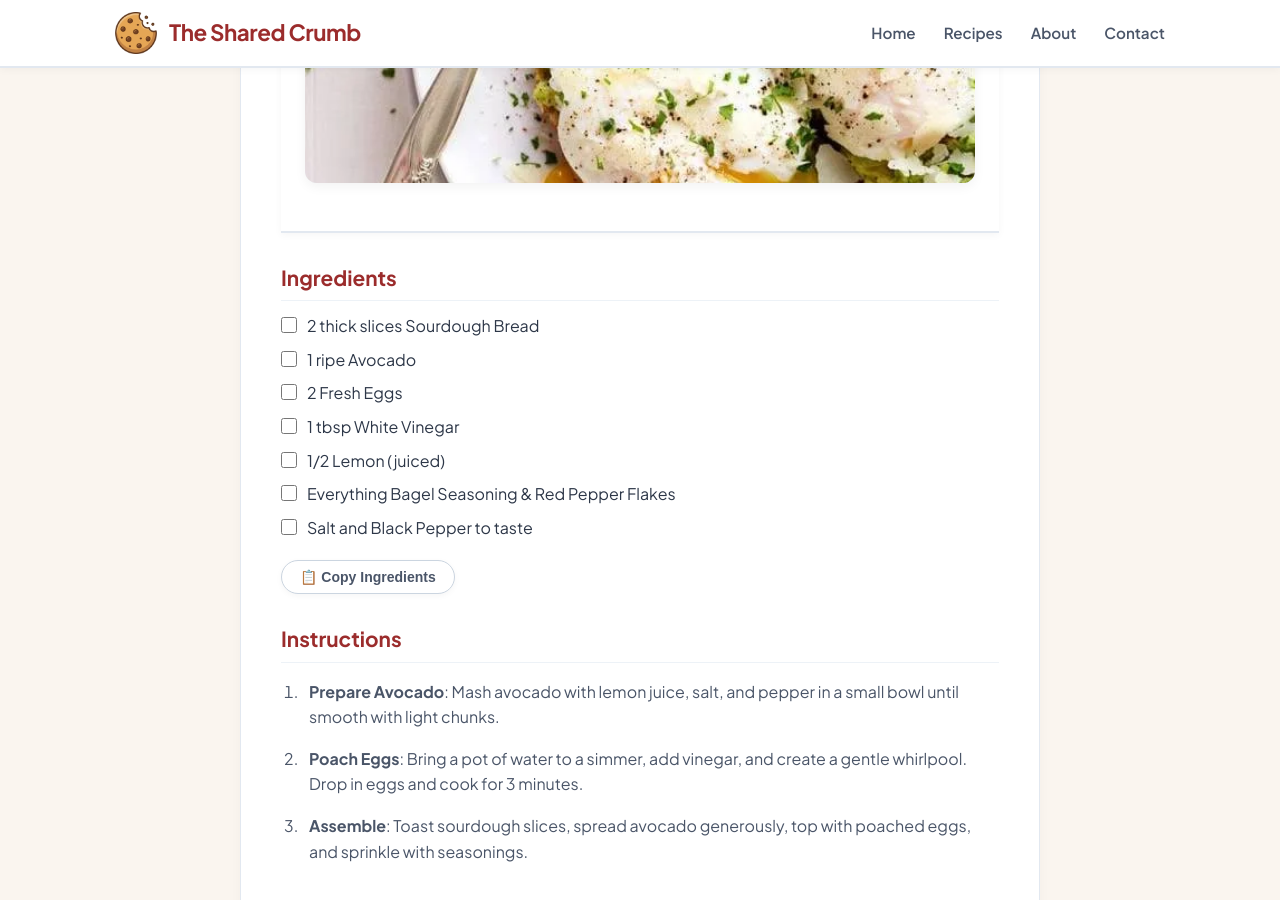
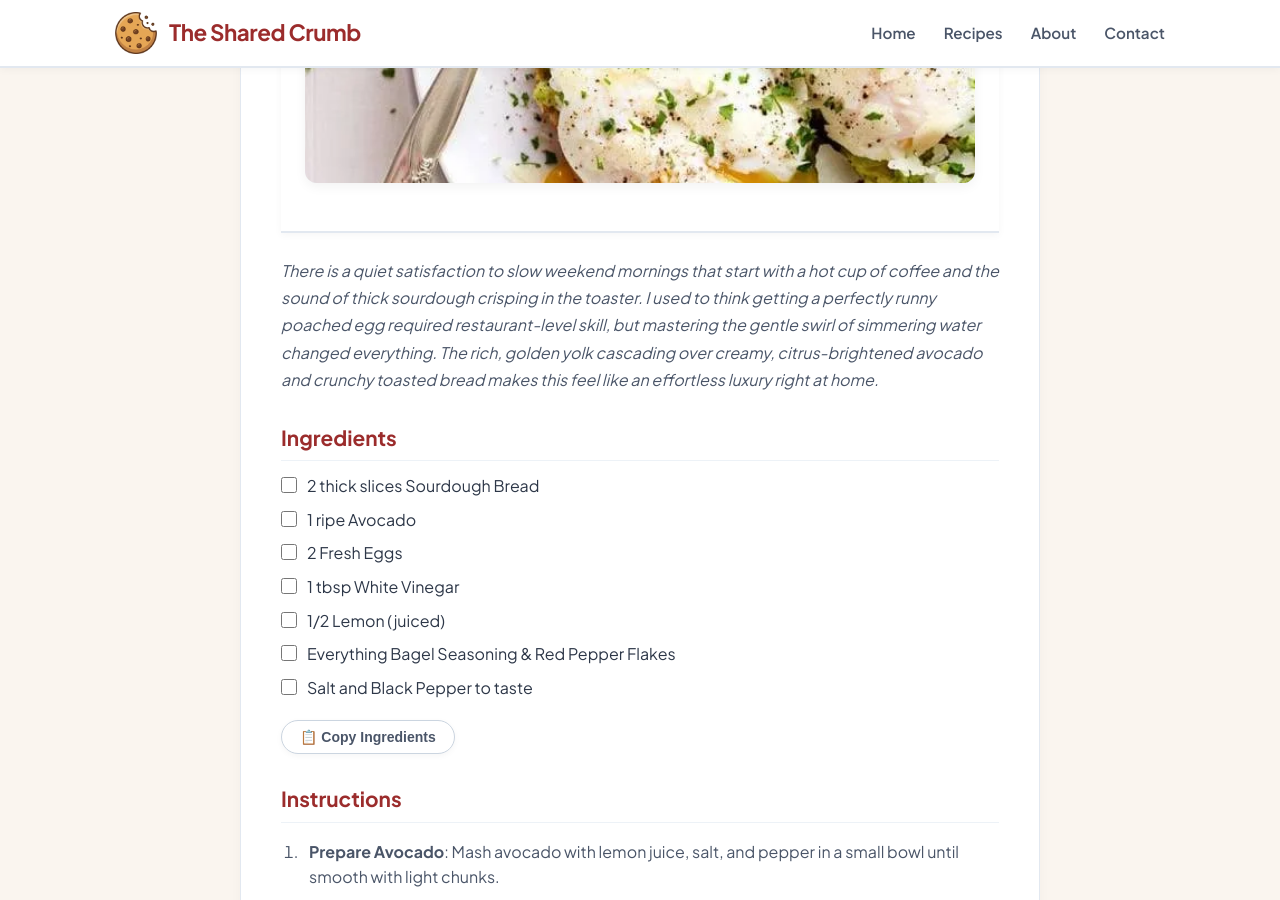
Before and after one commit to TheSharedCrumb/TheSharedCrumb, a Jekyll site: the page built from _recipes/test-avocado-toast.md, in a window 1280 px wide and 900 px high, scrolled down 757 px. Built offline with Jekyll 4.4.1, drawn with Linux system fonts in a browser that asks for light colours.

Commit message:
Fix formatting and add newline at end of file

```diff
--- a/_recipes/test-avocado-toast.md
+++ b/_recipes/test-avocado-toast.md
@@ -8,6 +8,8 @@ cook_time: "5 mins"
 yield: "2 toasts"
 image: "/assets/images/poached-egg-toast_TEST.webp"
 ---
+
+> *There is a quiet satisfaction to slow weekend mornings that start with a hot cup of coffee and the sound of thick sourdough crisping in the toaster. I used to think getting a perfectly runny poached egg required restaurant-level skill, but mastering the gentle swirl of simmering water changed everything. The rich, golden yolk cascading over creamy, citrus-brightened avocado and crunchy toasted bread makes this feel like an effortless luxury right at home.*
 
 ### Ingredients
 * 2 thick slices Sourdough Bread
```
